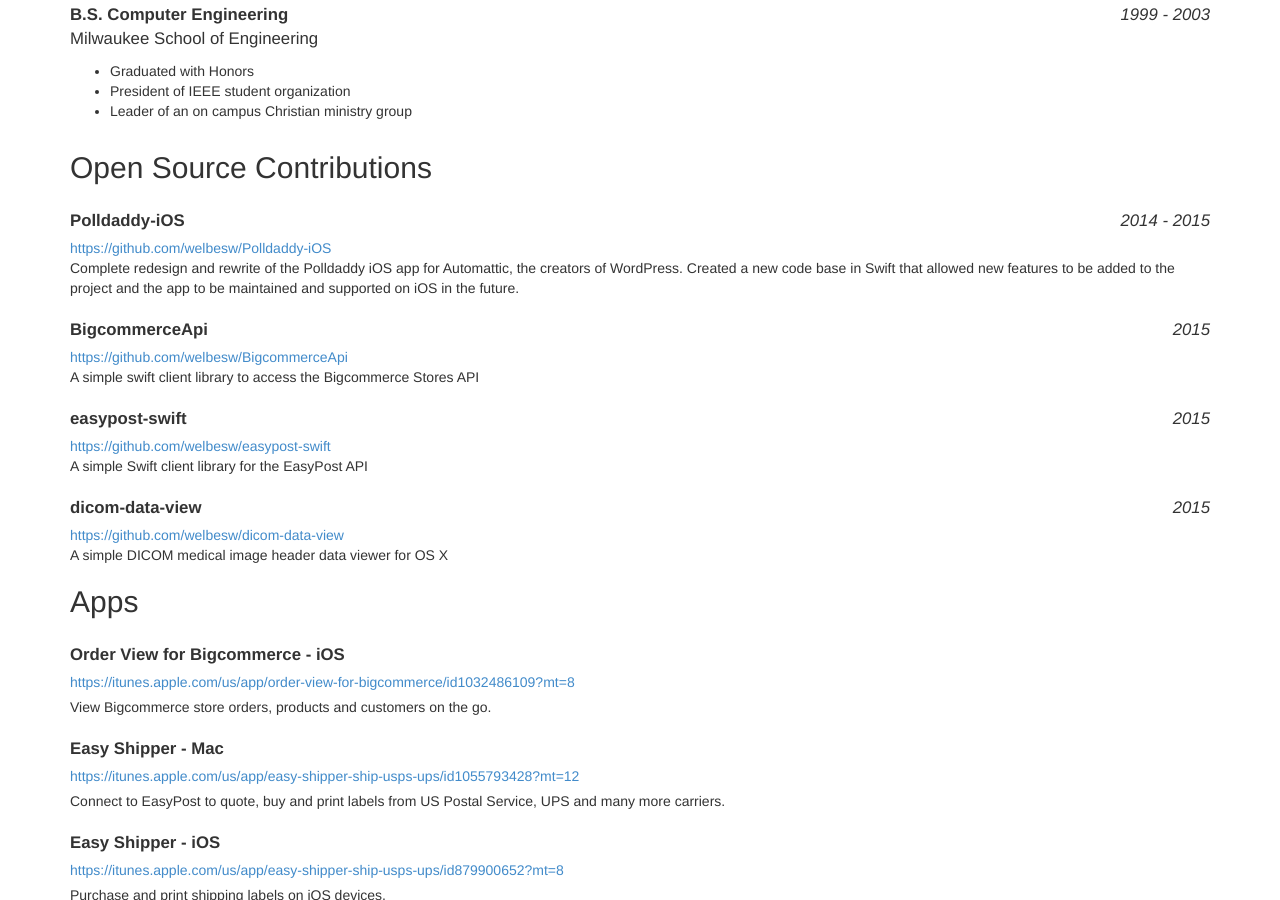
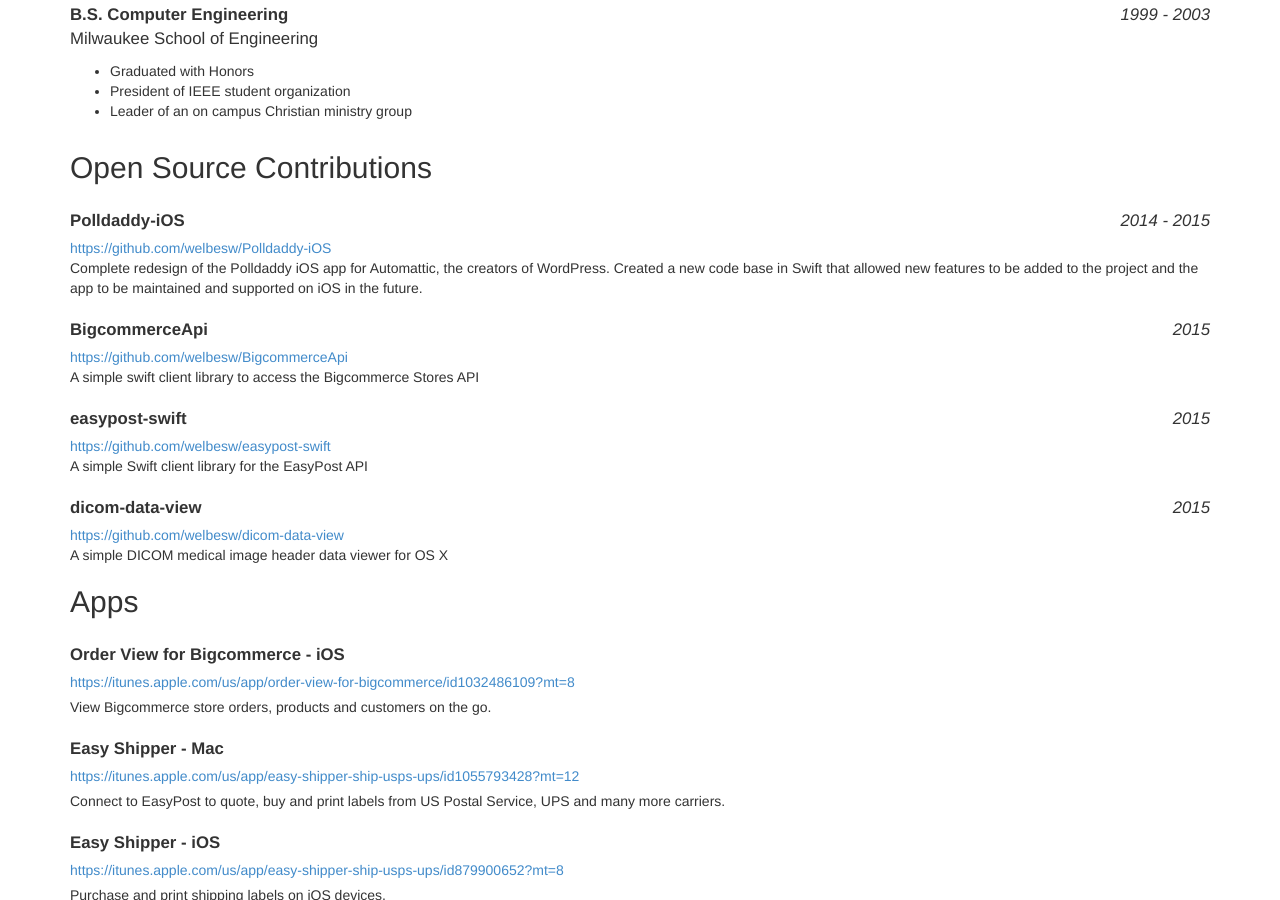
Before and after one commit to welbesw/welbesw.github.io, a Jekyll site: the page built from resume.html, in a window 1280 px wide and 900 px high, scrolled down 1573 px. Built offline with Jekyll 4.4.1, drawn with Linux system fonts in a browser that asks for light colours.

Commit message:
Resume tweaks.

```diff
--- a/resume.html
+++ b/resume.html
@@ -174,7 +174,7 @@
 <div class="row">
 	<div class="col-sm-12">
 		<div class="opensource-link"><a href="https://github.com/welbesw/Polldaddy-iOS">https://github.com/welbesw/Polldaddy-iOS</a></div>
-		<div class="opensource-description">Complete redesign and rewrite of the Polldaddy iOS app for Automattic, the creators of WordPress. Created a new code base in Swift that allowed new features to be added to the project and the app to be maintained and supported on iOS in the future.</div>
+		<div class="opensource-description">Complete redesign of the Polldaddy iOS app for Automattic, the creators of WordPress. Created a new code base in Swift that allowed new features to be added to the project and the app to be maintained and supported on iOS in the future.</div>
 	</div>
 </div>
 
```
